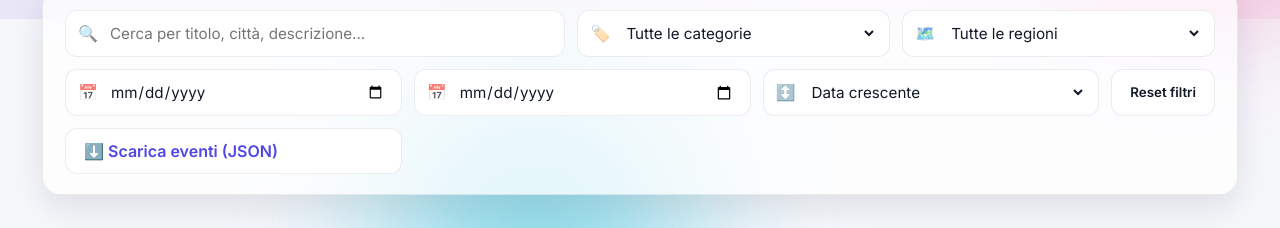
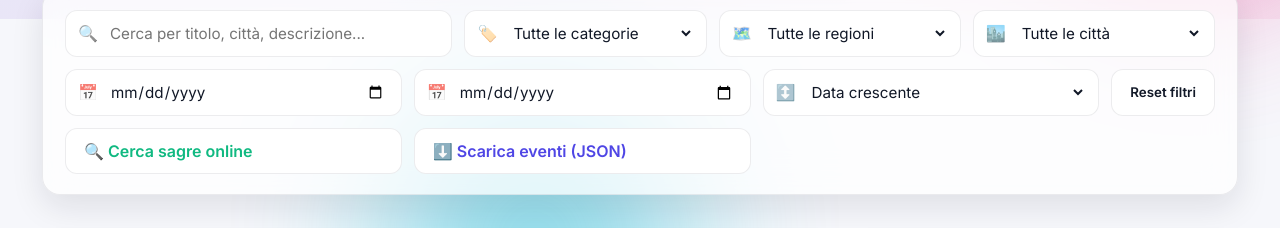
Before and after one commit to shine1972/eventi-italia, a plain HTML site: page index.html in a window 1280 px wide. Shown: the part 513-741 px from the top of the page. Drawn offline with Linux system fonts and the light colour scheme; animation ran at ten frames a second.

Commit message:
Filtro citta/provincia + link sagre online + fonte sagra Eventbrite

```diff
--- a/app.js
+++ b/app.js
@@ -2,7 +2,7 @@
   const state = {
     events: [],
     filtered: [],
-    filters: { search: "", category: "", region: "", dateFrom: "", dateTo: "", sort: "date-asc" },
+    filters: { search: "", category: "", region: "", city: "", dateFrom: "", dateTo: "", sort: "date-asc" },
   };
 
   const els = {
@@ -15,6 +15,7 @@
     search: document.getElementById("search"),
     category: document.getElementById("category"),
     region: document.getElementById("region"),
+    city: document.getElementById("city"),
     dateFrom: document.getElementById("dateFrom"),
     dateTo: document.getElementById("dateTo"),
     sort: document.getElementById("sort"),
@@ -23,6 +24,7 @@
     modalBody: document.getElementById("modalBody"),
     themeToggle: document.getElementById("themeToggle"),
     scrollTop: document.getElementById("scrollTop"),
+    sagreLink: document.getElementById("sagreLink"),
   };
 
   function escapeHtml(s) {
@@ -70,6 +72,7 @@
   function populateFilters() {
     const cats = [...new Set(state.events.map(e => e.category).filter(Boolean))].sort();
     const regions = [...new Set(state.events.map(e => e.location?.region).filter(Boolean))].sort();
+    const cities = [...new Set(state.events.map(e => e.location?.city).filter(Boolean))].sort((a,b)=>a.localeCompare(b,"it"));
     cats.forEach(c => {
       const o = document.createElement("option");
       o.value = c; o.textContent = c;
@@ -80,7 +83,21 @@
       o.value = r; o.textContent = r;
       els.region.appendChild(o);
     });
+    cities.forEach(c => {
+      const o = document.createElement("option");
+      o.value = c; o.textContent = c;
+      els.city.appendChild(o);
+    });
     els.countRegions.textContent = regions.length;
+  }
+
+  function updateSagreLink() {
+    const city = state.filters.city || state.filters.region || "";
+    const q = city ? encodeURIComponent("sagre " + city) : encodeURIComponent("sagre italia");
+    if (els.sagreLink) {
+      els.sagreLink.href = "https://www.google.com/search?q=" + q;
+      els.sagreLink.textContent = city ? "🔍 Cerca sagre a " + city : "🔍 Cerca sagre online";
+    }
   }
 
   function applyFilters() {
@@ -91,6 +108,7 @@
       if (f.search && !blob.includes(f.search.toLowerCase())) return false;
       if (f.category && e.category !== f.category) return false;
       if (f.region && e.location?.region !== f.region) return false;
+      if (f.city && e.location?.city !== f.city) return false;
       const d = e.startDate ? new Date(e.startDate) : null;
       if (f.dateFrom && d && d < new Date(f.dateFrom)) return false;
       if (f.dateTo && d && d > new Date(f.dateTo + "T23:59:59")) return false;
@@ -168,15 +186,17 @@
   // events
   els.search.addEventListener("input", e => { state.filters.search = e.target.value; applyFilters(); });
   els.category.addEventListener("change", e => { state.filters.category = e.target.value; applyFilters(); });
-  els.region.addEventListener("change", e => { state.filters.region = e.target.value; applyFilters(); });
+  els.region.addEventListener("change", e => { state.filters.region = e.target.value; applyFilters(); updateSagreLink(); });
+  els.city.addEventListener("change", e => { state.filters.city = e.target.value; applyFilters(); updateSagreLink(); });
   els.dateFrom.addEventListener("change", e => { state.filters.dateFrom = e.target.value; applyFilters(); });
   els.dateTo.addEventListener("change", e => { state.filters.dateTo = e.target.value; applyFilters(); });
   els.sort.addEventListener("change", e => { state.filters.sort = e.target.value; applyFilters(); });
   els.reset.addEventListener("click", () => {
-    state.filters = { search: "", category: "", region: "", dateFrom: "", dateTo: "", sort: "date-asc" };
+    state.filters = { search: "", category: "", region: "", city: "", dateFrom: "", dateTo: "", sort: "date-asc" };
     els.search.value = "";
     els.category.value = "";
     els.region.value = "";
+    els.city.value = "";
     els.dateFrom.value = "";
     els.dateTo.value = "";
     els.sort.value = "date-asc";
@@ -220,6 +240,7 @@
       els.updated.textContent = data.updated ? new Date(data.updated).toLocaleDateString("it-IT", { day: "2-digit", month: "short", year: "numeric" }) : "-";
       populateFilters();
       applyFilters();
+      updateSagreLink();
     } catch (err) {
       els.loading.innerHTML = `<div class="empty"><div class="empty-illustration">⚠️</div><h3>Impossibile caricare gli eventi</h3><p>${escapeHtml(err.message)}</p></div>`;
       console.error(err);
--- a/index.html
+++ b/index.html
@@ -71,6 +71,12 @@
             <option value="">Tutte le regioni</option>
           </select>
         </div>
+        <div class="field">
+          <span class="field-icon">🏙️</span>
+          <select id="city" aria-label="Città o provincia">
+            <option value="">Tutte le città</option>
+          </select>
+        </div>
       </div>
       <div class="filter-grid filter-grid-2">
         <div class="field">
@@ -90,6 +96,7 @@
           </select>
         </div>
         <button id="resetFilters" class="btn-reset">Reset filtri</button>
+        <a id="sagreLink" class="btn-sagre" href="https://www.google.com/search?q=sagre+italia" target="_blank" rel="noopener">🔍 Cerca sagre online</a>
         <a class="btn-download" href="data/events.json" download="eventi-italia.json">⬇️ Scarica eventi (JSON)</a>
       </div>
     </section>
--- a/style.css
+++ b/style.css
@@ -125,7 +125,7 @@ body {
   backdrop-filter: blur(18px); border: 1px solid var(--border);
   box-shadow: var(--shadow);
 }
-.filter-grid { display: grid; grid-template-columns: 1.6fr 1fr 1fr; gap: 12px; margin-bottom: 12px; }
+.filter-grid { display: grid; grid-template-columns: 1.6fr 1fr 1fr 1fr; gap: 12px; margin-bottom: 12px; }
 .filter-grid-2 { grid-template-columns: 1fr 1fr 1fr auto; margin-bottom: 0; }
 .field {
   display: flex; align-items: center; gap: 8px;
@@ -155,6 +155,14 @@ body {
   text-decoration: none; transition: background 0.2s, transform 0.15s;
 }
 .btn-download:hover { background: var(--primary-soft); transform: translateY(-1px); }
+.btn-sagre {
+  display: inline-flex; align-items: center; gap: 6px;
+  padding: 12px 18px; border-radius: var(--radius-sm);
+  border: 1px solid var(--border); background: var(--surface-solid);
+  color: #10b981; font-weight: 600; cursor: pointer; font-family: inherit;
+  text-decoration: none; transition: background 0.2s, transform 0.15s;
+}
+.btn-sagre:hover { background: rgba(16,185,129,0.10); transform: translateY(-1px); }
 
 /* RESULTS */
 .results { min-height: 300px; }
```
Also changed, not shown: 1 other file.
